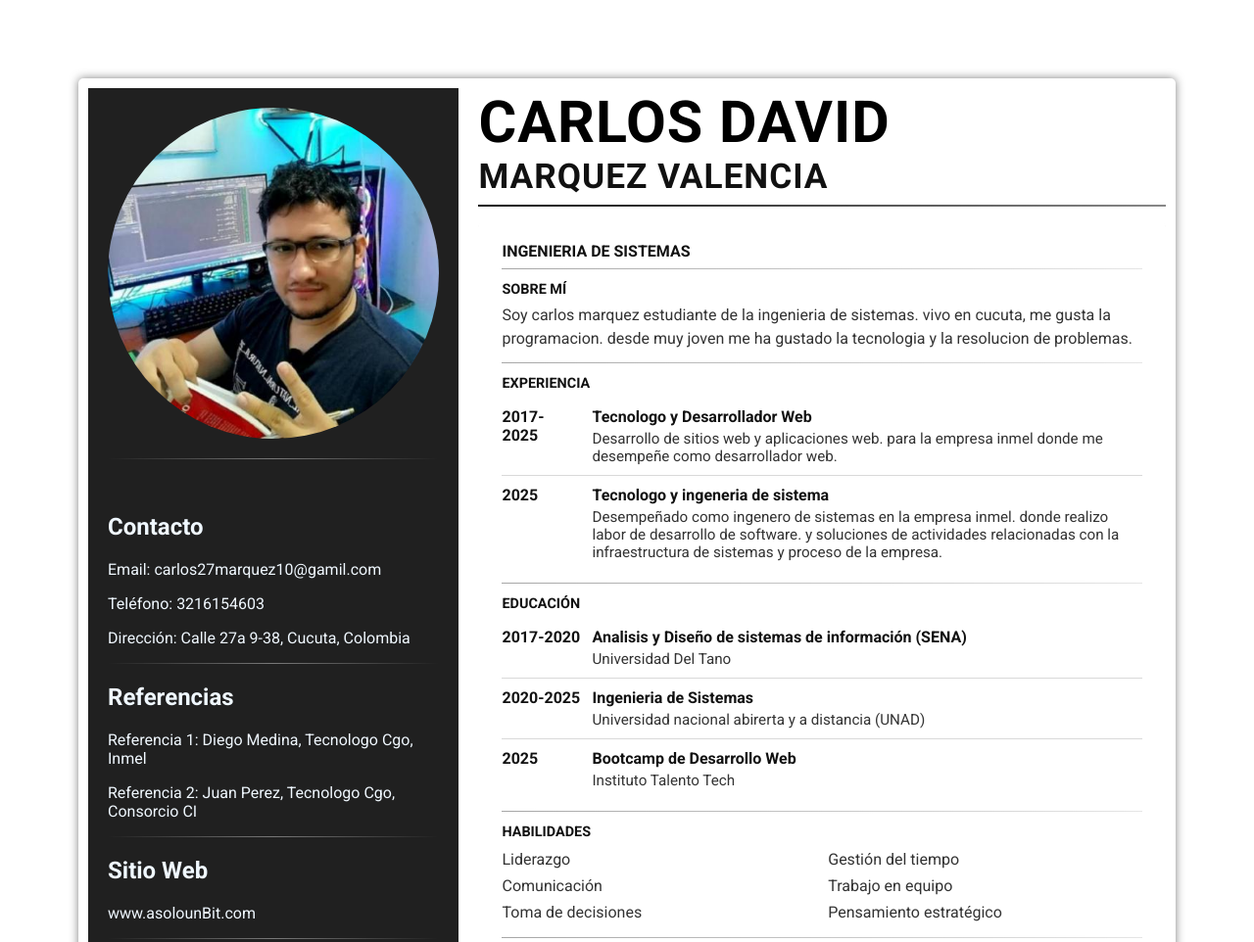
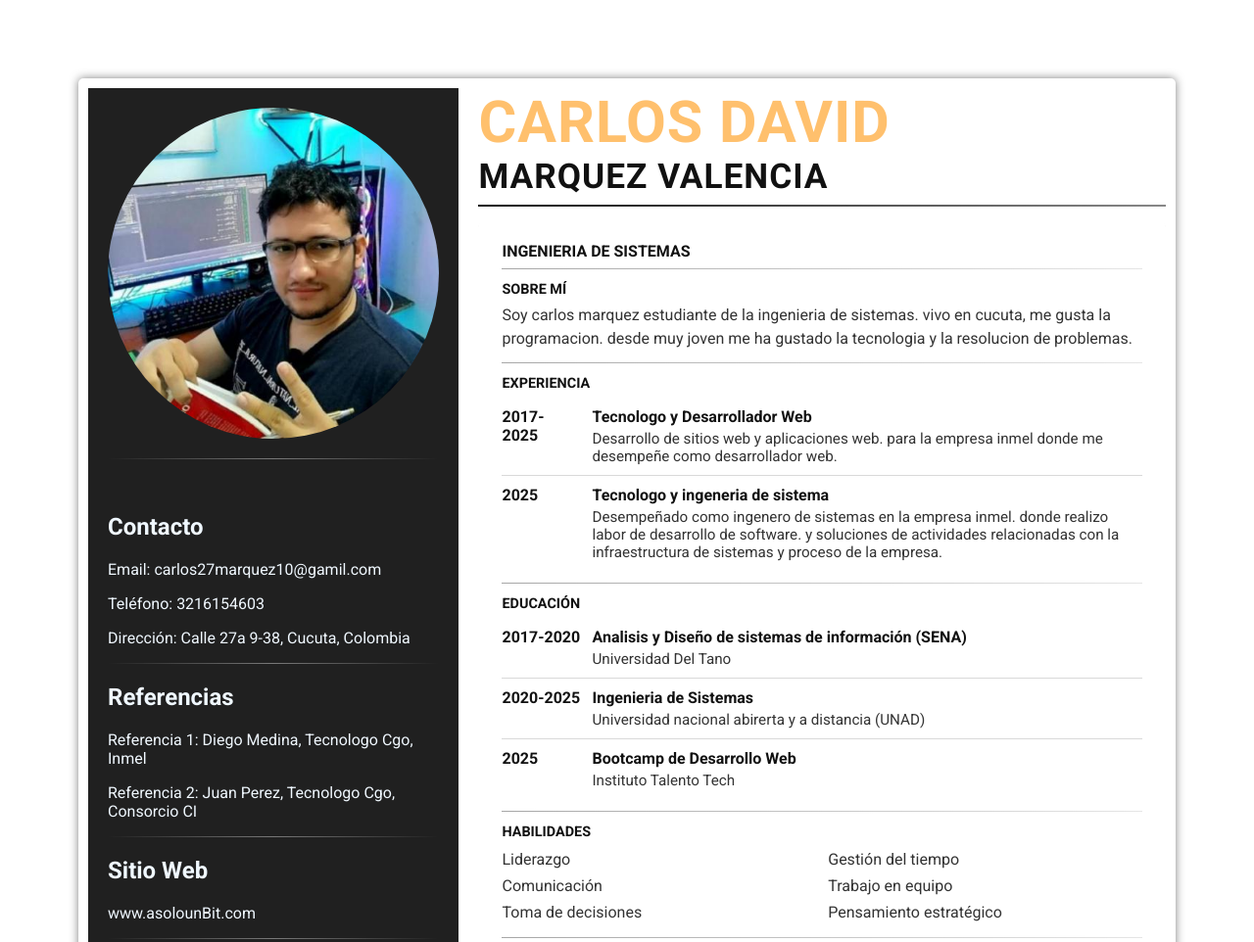
Before and after one commit to CarlosMarquez10/curriculum_03, a plain HTML site: page index.html in a window 1280 px wide. Shown: the top 962 px of the page at 98% size. Drawn offline with Linux system fonts and the light colour scheme.

Commit message:
Se actualiza color del nombre

```diff
--- a/css/index.css
+++ b/css/index.css
@@ -251,6 +251,7 @@ img {
   letter-spacing: 1px;
   text-align: left;
   margin: 0;
+  color: rgba(255, 154, 21, 0.623);
 }
 
 /* Apellidos: segundo nivel de énfasis */
```
